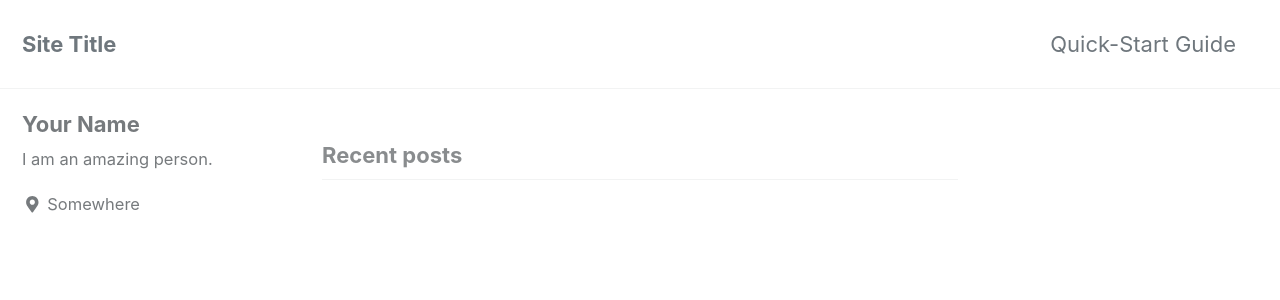
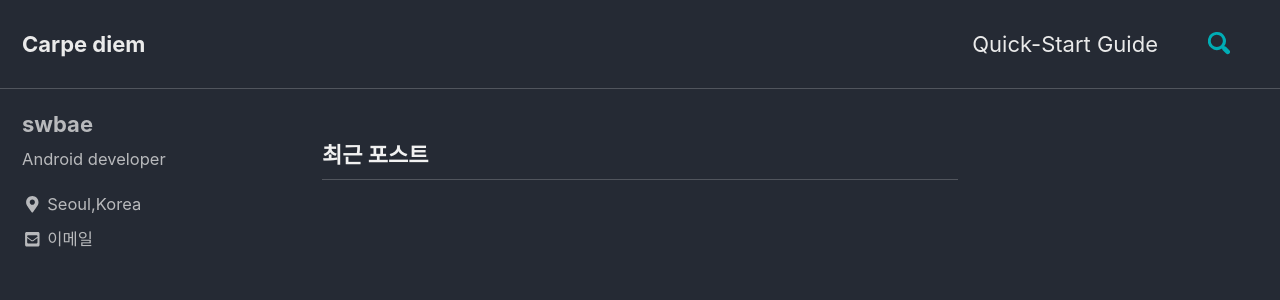
Before and after one commit to swbae/profile, a Jekyll site: the page built from index.html, in a window 1280 px wide and 900 px high. Shown: the top 300 px of the window. Built offline with Jekyll 4.4.1, drawn with Linux system fonts in a browser that asks for light colours; cached includes are drawn as plain includes; nearby versions of some CDN libraries; the list of posts is cut into pages by our own code; some of the changed text lies outside the part shown.

Commit message:
changed config

```diff
--- a/_config.yml
+++ b/_config.yml
@@ -12,17 +12,17 @@
 
 # theme                  : "minimal-mistakes-jekyll"
 # remote_theme           : "mmistakes/minimal-mistakes"
-minimal_mistakes_skin    : "default" # "air", "aqua", "contrast", "dark", "dirt", "neon", "mint", "plum", "sunrise"
+minimal_mistakes_skin    : "dark" # "air", "aqua", "contrast", "dark", "dirt", "neon", "mint", "plum", "sunrise"
 
 # Site Settings
-locale                   : "en-US"
-title                    : "Site Title"
+locale                   : "ko"
+title                    : "Carpe diem"
 title_separator          : "-"
-name                     : "Your Name"
-description              : "An amazing website."
-url                      : # the base hostname & protocol for your site e.g. "https://mmistakes.github.io"
+name                     : "Profiles"
+description              : "My first website."
+url                      : "https://swbae.github.io/profile/" # the base hostname & protocol for your site e.g. "https://mmistakes.github.io"
 baseurl                  : # the subpath of your site, e.g. "/blog"
-repository               : # GitHub username/repo-name e.g. "mmistakes/minimal-mistakes"
+repository               : "swbae/swbae.github.io/profile" # GitHub username/repo-name e.g. "mmistakes/minimal-mistakes"
 teaser                   : # path of fallback teaser image, e.g. "/assets/images/500x300.png"
 # breadcrumbs            : false # true, false (default)
 words_per_minute         : 200
@@ -61,7 +61,7 @@ reCaptcha:
   secret                 :
 atom_feed:
   path                   : # blank (default) uses feed.xml
-search                   : # true, false (default)
+search                   : true # true, false (default)
 search_full_content      : # true, false (default)
 search_provider          : # lunr (default), algolia, google
 algolia:
@@ -103,11 +103,11 @@ analytics:
 
 # Site Author
 author:
-  name             : "Your Name"
+  name             : "swbae"
   avatar           : # path of avatar image, e.g. "/assets/images/bio-photo.jpg"
-  bio              : "I am an amazing person."
-  location         : "Somewhere"
-  email            :
+  bio              : "Android developer"
+  location         : "Seoul,Korea"
+  email            : "woostarhero@gmail.com"
   links:
     - label: "Email"
       icon: "fas fa-fw fa-envelope-square"
@@ -286,7 +286,7 @@ defaults:
     values:
       layout: single
       author_profile: true
-      read_time: true
+      read_time: false
       comments: # true
       share: true
       related: true
```
